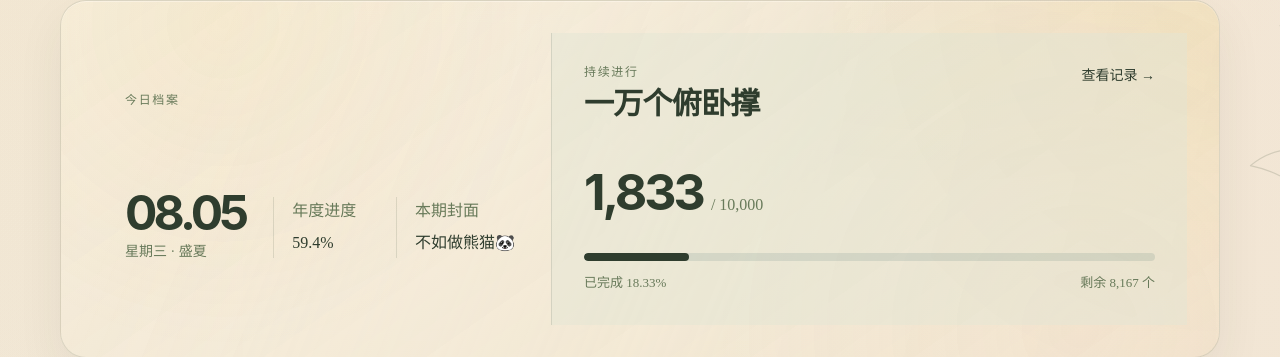
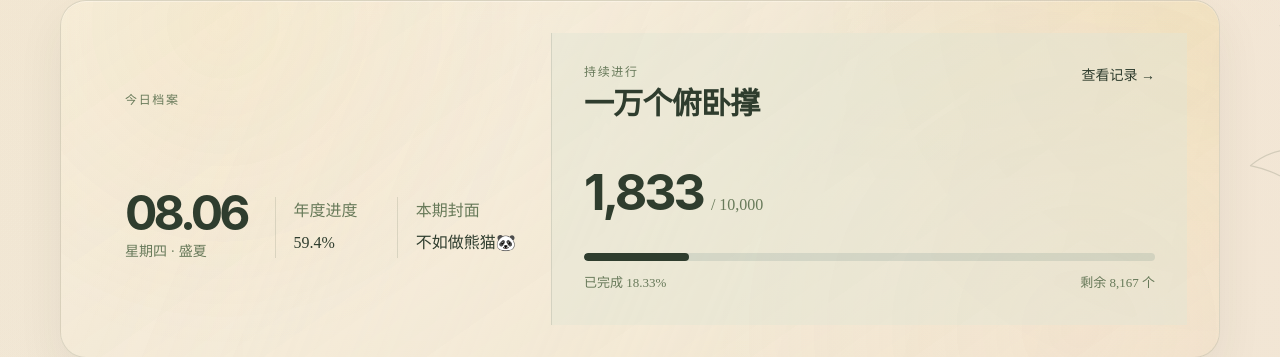
Before and after one commit to BurgCreate/lmn516-v2, a Next.js app: page / in a window 1280 px wide. Shown: the part 1578-1935 px from the top of the page. Built offline with nearby package versions, Linux system fonts and the light colour scheme; no server answers.

Commit message:
fix: use Asia/Shanghai timezone for homepage date

```diff
--- a/app/page.tsx
+++ b/app/page.tsx
@@ -16,22 +16,28 @@ import {
   getMoments,
 } from "@/lib/wordpress";
 
-export const revalidate = 300;
+export const revalidate = 60;
 
 function getTodayInfo() {
-  const now = new Date();
+  const formatter = new Intl.DateTimeFormat("zh-CN", {
+    timeZone: "Asia/Shanghai",
+    year: "numeric",
+    month: "2-digit",
+    day: "2-digit",
+    weekday: "long",
+  });
+
+  const parts = formatter.formatToParts(new Date());
+
+  const year = parts.find((p) => p.type === "year")?.value ?? "";
+  const month = parts.find((p) => p.type === "month")?.value ?? "";
+  const day = parts.find((p) => p.type === "day")?.value ?? "";
+  const weekday = parts.find((p) => p.type === "weekday")?.value ?? "";
 
   return {
-    date: `${String(now.getMonth() + 1).padStart(2, "0")}.${String(
-      now.getDate()
-    ).padStart(2, "0")}`,
-    fullDate: `${now.getFullYear()}.${String(now.getMonth() + 1).padStart(
-      2,
-      "0"
-    )}.${String(now.getDate()).padStart(2, "0")}`,
-    weekday: now.toLocaleDateString("zh-CN", {
-      weekday: "long",
-    }),
+    date: `${month}.${day}`,
+    fullDate: `${year}.${month}.${day}`,
+    weekday,
   };
 }
 
@@ -69,6 +75,7 @@ export default async function HomePage() {
   const pushupProgress =
     target > 0 ? ((pushups / target) * 100).toFixed(2) : "0.00";
   const remaining = Math.max(target - pushups, 0);
+
   const today = getTodayInfo();
   const yearProgress = getYearProgress();
 
@@ -97,10 +104,12 @@ export default async function HomePage() {
       <GardenSectionFrame variant="notes" marker="01 · 新芽">
         <LatestPosts featured={featured} cards={cards} />
       </GardenSectionFrame>
+
       <GardenTrail variant="bench" label="在长椅旁，翻一翻生活收藏" />
       <GardenSectionFrame variant="archive" marker="02 · 收藏">
         <LifeArchive />
       </GardenSectionFrame>
+
       <GardenTrail variant="mailbox" label="花园尽头，也欢迎留下你的痕迹" />
       <GardenSectionFrame variant="about" marker="03 · 树下">
         <AboutSection />
```
